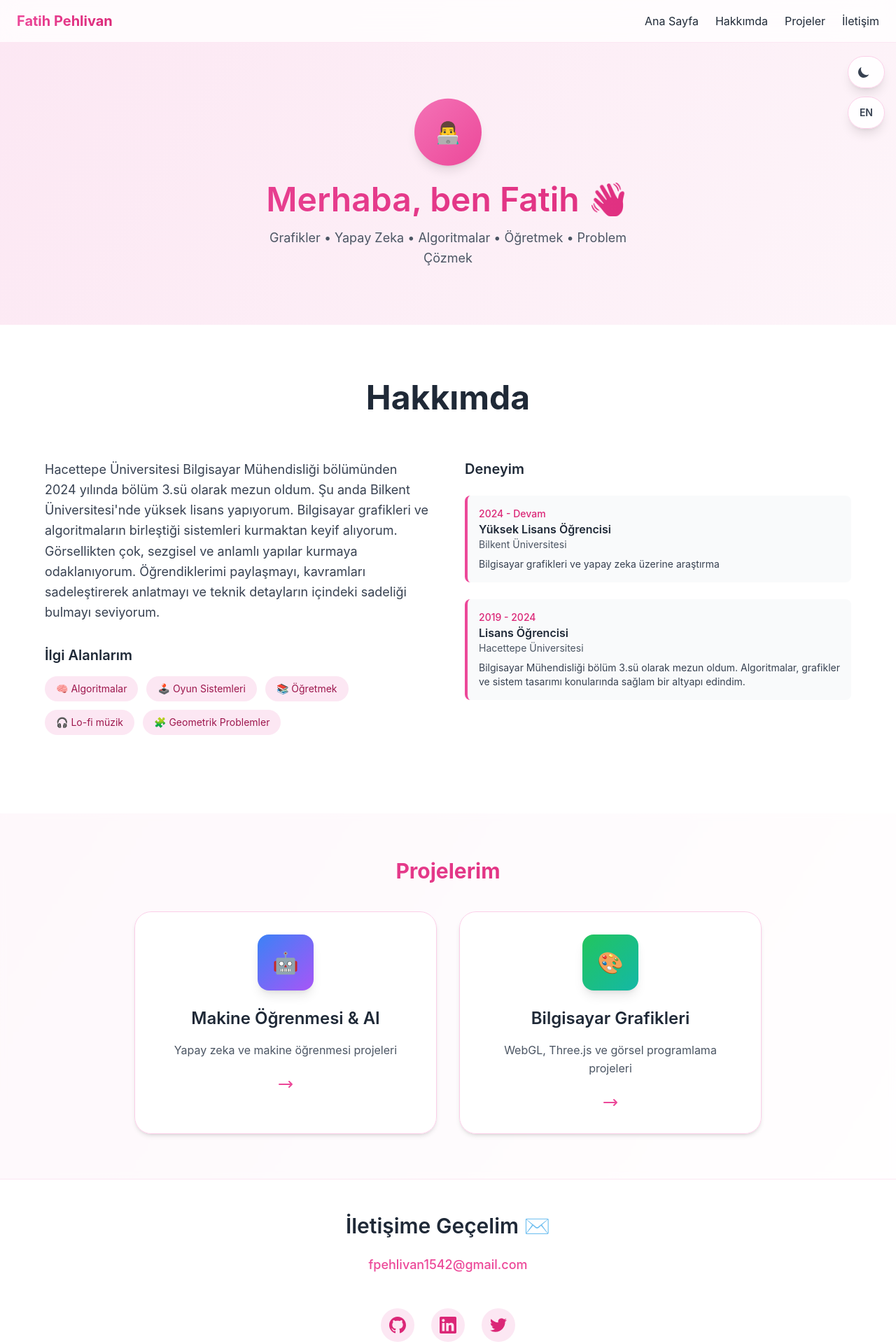
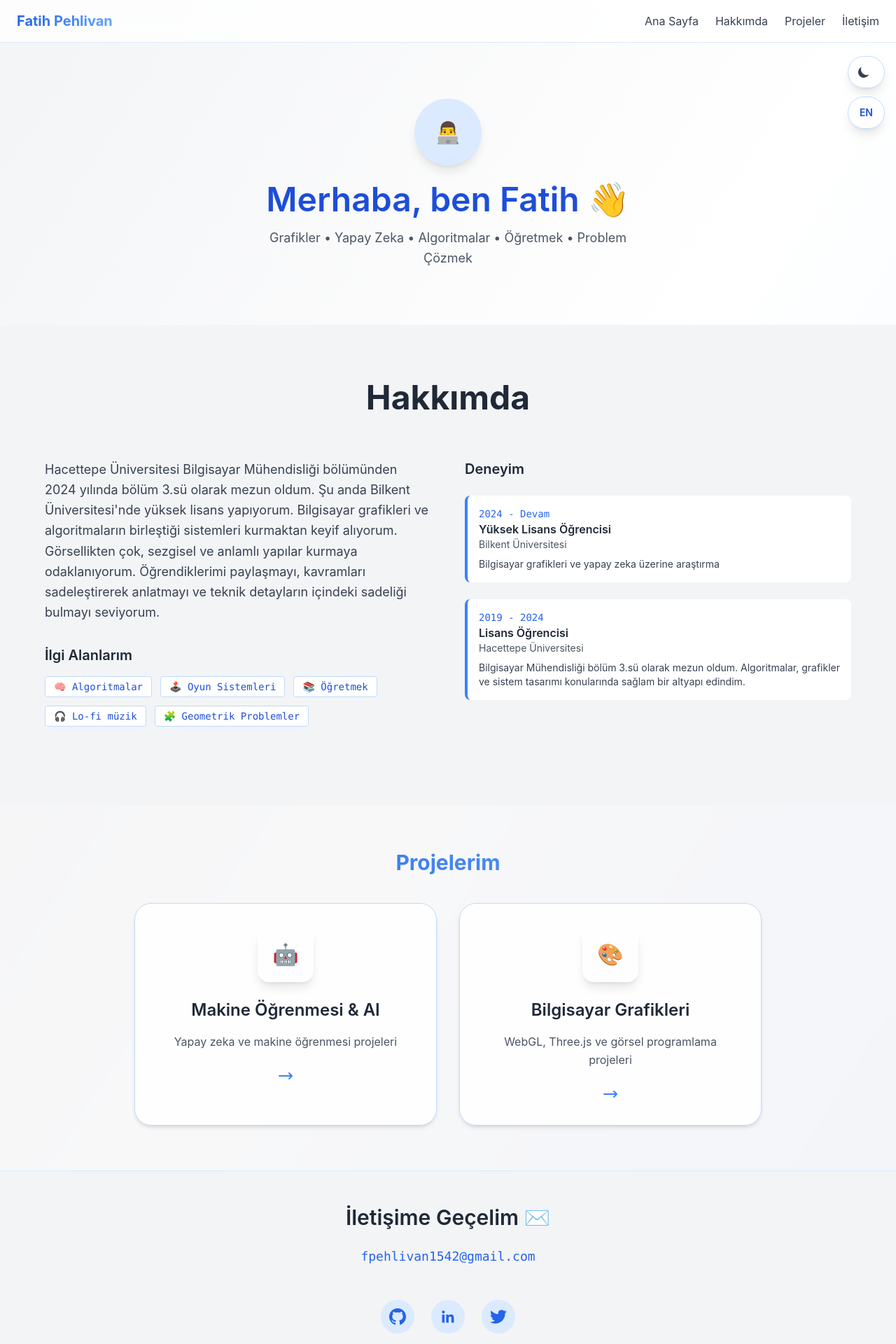
Before and after one commit to fatihpehlvan/fatihpehlvan.github.io, a React (Vite) app: page / in a window 1280 px wide. Shown: the top 1920 px of the page at 70% size. Built offline with nearby package versions, Linux system fonts and the light colour scheme; the HTML template or start-up script is replaced by a standard one.

Commit message:
change the colors

```diff
--- a/src/App.jsx
+++ b/src/App.jsx
@@ -126,8 +126,15 @@ function App() {
 
  return (
   <div className={isDark ? 'dark' : ''}>
-      <main className={`${isDark ? 'bg-gray-900' : 'bg-gradient-to-br from-pink-100 via-pink-50 to-white'} text-gray-800 dark:text-gray-100 min-h-screen transition-all duration-500`}>
-
+    <main
+      className={`
+        ${isDark
+          ? 'bg-gray-900'
+          : 'bg-gradient-to-br from-gray-100 via-white to-blue-50'}
+        text-gray-800 dark:text-gray-100
+        min-h-screen transition-colors duration-500
+      `}
+    >
       <SettingsPanel
         isDark={isDark}
         setIsDark={setIsDark}
@@ -144,10 +151,10 @@ function App() {
       <Projects isDark={isDark} t={t} isTurkish={isTurkish} />
 
       <Contact isDark={isDark} t={t} />
-
     </main>
   </div>
-  )
+);
+
 }
 
 export default App
--- a/src/components/About.jsx
+++ b/src/components/About.jsx
@@ -1,14 +1,13 @@
-// About.jsx - Detaylı ve farklı tasarım
 function About({ isDark, t }) {
   return (
     <section
       id="about"
       className={`py-20 px-6 ${
-        isDark ? 'bg-gray-800' : 'bg-white'
+        isDark ? 'bg-gray-900' : 'bg-gray-100'
       }`}
     >
       <div className="max-w-6xl mx-auto">
-        {/* Header */}
+        {/* Başlık */}
         <div className="text-center mb-16">
           <h2 className={`text-4xl md:text-5xl font-bold mb-4 ${
             isDark ? 'text-white' : 'text-gray-800'
@@ -18,15 +17,16 @@ function About({ isDark, t }) {
         </div>
 
         <div className="grid lg:grid-cols-2 gap-12 items-start">
-          {/* Sol taraf - Ana açıklama */}
+          {/* Sol taraf: Açıklama + İlgi Alanları */}
           <div>
+            {/* Açıklama */}
             <p className={`text-lg leading-relaxed mb-8 ${
               isDark ? 'text-gray-300' : 'text-gray-700'
             }`}>
               {t.about.text}
             </p>
 
-            {/* İlgi alanları */}
+            {/* İlgi Alanları */}
             <div className="mb-8">
               <h3 className={`text-xl font-semibold mb-4 ${
                 isDark ? 'text-white' : 'text-gray-800'
@@ -35,25 +35,22 @@ function About({ isDark, t }) {
               </h3>
               <div className="flex flex-wrap gap-3">
                 {t.about.interests.items.map((interest, index) => (
-                  <span
+                  <code
                     key={index}
-                    className={`px-4 py-2 rounded-full text-sm ${
+                    className={`text-sm font-mono px-3 py-1 rounded ${
                       isDark
-                        ? 'bg-gray-700 text-gray-300'
-                        : 'bg-pink-100 text-pink-800'
+                        ? 'bg-gray-800 text-green-300'
+                        : 'bg-white text-blue-700 border border-blue-200'
                     }`}
                   >
                     {interest}
-                  </span>
+                  </code>
                 ))}
               </div>
             </div>
           </div>
 
-          {/* Sağ taraf - Yetenekler ve deneyim */}
-
-
-            {/* Deneyim */}
+          {/* Sağ taraf: Deneyim */}
           <div>
             <h3 className={`text-xl font-semibold mb-6 ${
               isDark ? 'text-white' : 'text-gray-800'
@@ -66,12 +63,12 @@ function About({ isDark, t }) {
                   key={index}
                   className={`p-4 rounded-lg border-l-4 ${
                     isDark
-                        ? 'bg-gray-700 border-blue-500'
-                        : 'bg-gray-50 border-pink-500'
+                      ? 'bg-gray-800 border-green-500'
+                      : 'bg-white border-blue-500'
                   }`}
                 >
-                    <div className={`text-sm font-medium ${
-                      isDark ? 'text-blue-400' : 'text-pink-600'
+                  <div className={`text-sm font-mono ${
+                    isDark ? 'text-green-400' : 'text-blue-600'
                   }`}>
                     {item.period}
                   </div>
@@ -97,7 +94,7 @@ function About({ isDark, t }) {
         </div>
       </div>
     </section>
-  )
+  );
 }
 
-export default About
+export default About;
--- a/src/components/CategoryCard.jsx
+++ b/src/components/CategoryCard.jsx
@@ -2,32 +2,70 @@ export default function CategoryCard({ category, isDark, onClick }) {
   return (
     <div
       onClick={onClick}
-      className={`group p-8 ${isDark ? 'bg-gray-800/60 border-gray-700' : 'bg-white/90 border-pink-200'} backdrop-blur-sm rounded-3xl shadow-md border hover:shadow-2xl transition-all duration-300 transform hover:-translate-y-2 cursor-pointer relative`}
+      className={`group p-8 rounded-3xl shadow-md border cursor-pointer relative transform transition-all duration-300 hover:-translate-y-2 ${
+        isDark
+          ? 'bg-gray-800/60 border-gray-700'
+          : 'bg-white/90 border-blue-200'
+      } backdrop-blur-sm hover:shadow-xl`}
     >
-      {/* Gradient border effect */}
-      <div className={`absolute inset-0 bg-gradient-to-r ${category.color} rounded-3xl opacity-0 group-hover:opacity-20 transition-opacity duration-500 -z-10`}></div>
+      {/* Hover'da gradient efekti */}
+      <div
+        className={`absolute inset-0 bg-gradient-to-r ${category.color} rounded-3xl opacity-0 group-hover:opacity-10 transition-opacity duration-500 -z-10`}
+      ></div>
 
       <div className="relative text-center">
-        {/* Category Icon */}
-        <div className={`w-20 h-20 bg-gradient-to-br ${category.color} rounded-2xl flex items-center justify-center text-3xl mb-6 mx-auto group-hover:scale-110 group-hover:rotate-3 transition-all duration-500 shadow-lg`}>
+        {/* Kategori ikonu */}
+        <div
+          className={`w-20 h-20 rounded-2xl flex items-center justify-center text-3xl mb-6 mx-auto shadow-lg transition-all duration-300 ${
+            category.color
+          } group-hover:scale-105`}
+        >
           {category.icon}
         </div>
 
-        <h4 className={`text-2xl font-semibold mb-4 ${isDark ? 'text-gray-100 group-hover:text-purple-400' : 'text-gray-800 group-hover:text-pink-600'} transition-colors duration-300`}>
+        {/* Başlık */}
+        <h4
+          className={`text-2xl font-semibold mb-4 transition-colors duration-300 ${
+            isDark
+              ? 'text-gray-100 group-hover:text-green-400'
+              : 'text-gray-800 group-hover:text-blue-600'
+          }`}
+        >
           {category.title}
         </h4>
 
-        <p className={`${isDark ? 'text-gray-300 group-hover:text-gray-200' : 'text-gray-600 group-hover:text-gray-700'} leading-relaxed transition-colors duration-300`}>
+        {/* Açıklama */}
+        <p
+          className={`leading-relaxed transition-colors duration-300 ${
+            isDark
+              ? 'text-gray-300 group-hover:text-gray-200'
+              : 'text-gray-600 group-hover:text-gray-700'
+          }`}
+        >
           {category.desc}
         </p>
 
-        {/* Arrow Icon */}
-        <div className={`mt-6 ${isDark ? 'text-purple-400' : 'text-pink-500'} group-hover:translate-x-2 transition-transform duration-300`}>
-          <svg className="w-6 h-6 mx-auto" fill="none" stroke="currentColor" viewBox="0 0 24 24">
-            <path strokeLinecap="round" strokeLinejoin="round" strokeWidth={2} d="M17 8l4 4m0 0l-4 4m4-4H3" />
+        {/* Ok ikonu */}
+        <div
+          className={`mt-6 transition-transform duration-300 group-hover:translate-x-1 ${
+            isDark ? 'text-green-400' : 'text-blue-500'
+          }`}
+        >
+          <svg
+            className="w-6 h-6 mx-auto"
+            fill="none"
+            stroke="currentColor"
+            viewBox="0 0 24 24"
+          >
+            <path
+              strokeLinecap="round"
+              strokeLinejoin="round"
+              strokeWidth={2}
+              d="M17 8l4 4m0 0l-4 4m4-4H3"
+            />
           </svg>
         </div>
       </div>
     </div>
-  )
+  );
 }
--- a/src/components/Contact.jsx
+++ b/src/components/Contact.jsx
@@ -1,34 +1,50 @@
 export default function Contact({ isDark, t }) {
   return (
-    <footer id="contact" className={`px-6 py-12 ${isDark ? 'bg-gray-800 border-gray-700' : 'bg-white border-pink-100'} border-t transition-all duration-500`}>
+    <footer
+      id="contact"
+      className={`px-6 py-12 border-t transition-all duration-500 ${
+        isDark ? 'bg-gray-900 border-gray-700' : 'bg-gray-100 border-blue-100'
+      }`}
+    >
       <div className="max-w-4xl mx-auto">
-
-        {/* Main Contact Section */}
+        {/* Başlık ve mail */}
         <div className="text-center mb-12">
-          <h3 className={`text-3xl font-semibold mb-6 ${isDark ? 'text-gray-100' : 'text-gray-800'}`}>
+          <h3
+            className={`text-3xl font-semibold mb-6 ${
+              isDark ? 'text-gray-100' : 'text-gray-800'
+            }`}
+          >
             {t.contact.title}
           </h3>
 
           <a
             href={`mailto:${t.contact.email}`}
-            className={`inline-block ${isDark ? 'text-purple-400 hover:text-pink-400' : 'text-pink-500 hover:text-pink-600'} transition-colors duration-300 text-lg font-medium`}
+            className={`inline-block text-lg font-mono font-medium transition-colors duration-300 ${
+              isDark
+                ? 'text-green-400 hover:text-green-300'
+                : 'text-blue-600 hover:text-blue-700'
+            }`}
           >
             {t.contact.email}
           </a>
         </div>
 
-        {/* Social Links */}
+        {/* Sosyal Medya Bağlantıları */}
         <SocialLinks isDark={isDark} />
 
-        {/* Footer */}
-        <div className={`mt-8 pt-6 border-t ${isDark ? 'border-gray-700' : 'border-pink-100'} text-center`}>
-          <p className={`text-sm ${isDark ? 'text-gray-400' : 'text-gray-500'}`}>
+        {/* Footer yazısı */}
+        <div
+          className={`mt-8 pt-6 border-t text-center ${
+            isDark ? 'border-gray-700' : 'border-blue-100'
+          }`}
+        >
+          <p className={`text-sm ${isDark ? 'text-gray-400' : 'text-gray-600'}`}>
             {t.contact.footer}
           </p>
         </div>
       </div>
     </footer>
-  )
+  );
 }
 
 function SocialLinks({ isDark }) {
@@ -38,7 +54,7 @@ function SocialLinks({ isDark }) {
       url: 'https://github.com/fatihpehlivan',
       icon: (
         <svg className="w-6 h-6" fill="currentColor" viewBox="0 0 24 24">
-          <path d="M12 0c-6.626 0-12 5.373-12 12 0 5.302 3.438 9.8 8.207 11.387.599.111.793-.261.793-.577v-2.234c-3.338.726-4.033-1.416-4.033-1.416-.546-1.387-1.333-1.756-1.333-1.756-1.089-.745.083-.729.083-.729 1.205.084 1.839 1.237 1.839 1.237 1.07 1.834 2.807 1.304 3.492.997.107-.775.418-1.305.762-1.604-2.665-.305-5.467-1.334-5.467-5.931 0-1.311.469-2.381 1.236-3.221-.124-.303-.535-1.524.117-3.176 0 0 1.008-.322 3.301 1.23.957-.266 1.983-.399 3.003-.404 1.02.005 2.047.138 3.006.404 2.291-1.552 3.297-1.23 3.297-1.23.653 1.653.242 2.874.118 3.176.77.84 1.235 1.911 1.235 3.221 0 4.609-2.807 5.624-5.479 5.921.43.372.823 1.102.823 2.222v3.293c0 .319.192.694.801.576 4.765-1.589 8.199-6.086 8.199-11.386 0-6.627-5.373-12-12-12z"/>
+          <path d="M12 0C5.37 0 0 5.37 0 12c0 5.3 3.44 9.8 8.21 11.39.6.11.79-.26.79-.58v-2.23c-3.34.73-4.03-1.42-4.03-1.42-.55-1.39-1.34-1.76-1.34-1.76-1.09-.74.08-.73.08-.73 1.21.09 1.84 1.24 1.84 1.24 1.07 1.83 2.81 1.3 3.49.99.11-.78.42-1.31.76-1.6-2.67-.3-5.47-1.33-5.47-5.93 0-1.31.47-2.38 1.24-3.22-.13-.3-.54-1.52.12-3.17 0 0 1.01-.32 3.3 1.23a11.53 11.53 0 0 1 6.01 0c2.28-1.55 3.29-1.23 3.29-1.23.66 1.65.25 2.87.12 3.17.77.84 1.24 1.91 1.24 3.22 0 4.61-2.8 5.62-5.48 5.92.43.37.83 1.1.83 2.22v3.29c0 .32.19.7.8.58C20.56 21.8 24 17.3 24 12c0-6.63-5.37-12-12-12z" />
         </svg>
       )
     },
@@ -47,7 +63,7 @@ function SocialLinks({ isDark }) {
       url: 'https://linkedin.com/in/fatihpehlivan',
       icon: (
         <svg className="w-6 h-6" fill="currentColor" viewBox="0 0 24 24">
-          <path d="M20.447 20.452h-3.554v-5.569c0-1.328-.027-3.037-1.852-3.037-1.853 0-2.136 1.445-2.136 2.939v5.667H9.351V9h3.414v1.561h.046c.477-.9 1.637-1.85 3.37-1.85 3.601 0 4.267 2.37 4.267 5.455v6.286zM5.337 7.433c-1.144 0-2.063-.926-2.063-2.065 0-1.138.92-2.063 2.063-2.063 1.14 0 2.064.925 2.064 2.063 0 1.139-.925 2.065-2.064 2.065zm1.782 13.019H3.555V9h3.564v11.452zM22.225 0H1.771C.792 0 0 .774 0 1.729v20.542C0 23.227.792 24 1.771 24h20.451C23.2 24 24 23.227 24 22.271V1.729C24 .774 23.2 0 22.222 0h.003z"/>
+          <path d="M20.45 20.45h-3.55v-5.57c0-1.33-.03-3.04-1.85-3.04-1.85 0-2.14 1.45-2.14 2.94v5.67H9.35V9h3.41v1.56h.05c.47-.9 1.64-1.85 3.37-1.85 3.6 0 4.27 2.37 4.27 5.46v6.28zM5.34 7.43a2.06 2.06 0 1 1 0-4.13 2.06 2.06 0 0 1 0 4.13zM7.12 20.45H3.55V9h3.57v11.45z" />
         </svg>
       )
     },
@@ -56,11 +72,11 @@ function SocialLinks({ isDark }) {
       url: 'https://twitter.com/fatihpehlivan',
       icon: (
         <svg className="w-6 h-6" fill="currentColor" viewBox="0 0 24 24">
-          <path d="M23.953 4.57a10 10 0 01-2.825.775 4.958 4.958 0 002.163-2.723c-.951.555-2.005.959-3.127 1.184a4.92 4.92 0 00-8.384 4.482C7.69 8.095 4.067 6.13 1.64 3.162a4.822 4.822 0 00-.666 2.475c0 1.71.87 3.213 2.188 4.096a4.904 4.904 0 01-2.228-.616v.06a4.923 4.923 0 003.946 4.827 4.996 4.996 0 01-2.212.085 4.936 4.936 0 004.604 3.417 9.867 9.867 0 01-6.102 2.105c-.39 0-.779-.023-1.17-.067a13.995 13.995 0 007.557 2.209c9.053 0 13.998-7.496 13.998-13.985 0-.21 0-.42-.015-.63A9.935 9.935 0 0024 4.59z"/>
+          <path d="M24 4.57a10 10 0 0 1-2.83.78 4.94 4.94 0 0 0 2.16-2.72 9.86 9.86 0 0 1-3.13 1.19 4.92 4.92 0 0 0-8.39 4.49C7.69 8.1 4.06 6.13 1.64 3.16a4.92 4.92 0 0 0-.67 2.48c0 1.71.87 3.21 2.19 4.1a4.9 4.9 0 0 1-2.23-.62v.06a4.93 4.93 0 0 0 3.95 4.83 4.99 4.99 0 0 1-2.22.08 4.94 4.94 0 0 0 4.6 3.42A9.87 9.87 0 0 1 0 19.54a13.94 13.94 0 0 0 7.55 2.21c9.06 0 14-7.5 14-14v-.64A9.94 9.94 0 0 0 24 4.59z" />
         </svg>
       )
     }
-  ]
+  ];
 
   return (
     <div className="flex justify-center gap-6">
@@ -70,12 +86,16 @@ function SocialLinks({ isDark }) {
           href={link.url}
           target="_blank"
           rel="noopener noreferrer"
-          className={`p-3 rounded-full ${isDark ? 'bg-gray-700 text-gray-300 hover:text-purple-400 hover:bg-gray-600' : 'bg-pink-100 text-pink-600 hover:text-pink-700 hover:bg-pink-200'} transition-all duration-300 hover:scale-110`}
           title={link.name}
+          className={`p-3 rounded-full transition-all duration-300 hover:scale-110 ${
+            isDark
+              ? 'bg-gray-700 text-gray-300 hover:text-green-400 hover:bg-gray-600'
+              : 'bg-blue-100 text-blue-600 hover:text-blue-700 hover:bg-blue-200'
+          }`}
         >
           {link.icon}
         </a>
       ))}
     </div>
-  )
+  );
 }
--- a/src/components/Hero.jsx
+++ b/src/components/Hero.jsx
@@ -2,16 +2,28 @@ export default function Hero({ isDark, t }) {
   return (
     <section id="hero" className="text-center py-20 px-4 animate-fade-in">
       <div className="animate-float">
-        <div className={`w-24 h-24 bg-gradient-to-br ${isDark ? 'from-purple-500 to-pink-500' : 'from-pink-400 to-pink-500'} rounded-full mx-auto mb-6 flex items-center justify-center text-3xl shadow-lg transition-all duration-500`}>
+        <div className={`w-24 h-24 rounded-full mx-auto mb-6 flex items-center justify-center text-3xl shadow-lg transition-all duration-500 ${
+          isDark
+            ? 'bg-gray-800 text-green-400'
+            : 'bg-blue-100 text-blue-700'
+        }`}>
           👨‍💻
         </div>
       </div>
-      <h2 className={`text-5xl font-semibold mb-4 bg-gradient-to-r ${isDark ? 'from-purple-400 to-pink-400' : 'from-pink-500 to-pink-600'} bg-clip-text text-transparent`}>
+
+      <h2 className={`text-5xl font-semibold mb-4 ${
+        isDark
+          ? 'text-green-400'
+          : 'text-blue-700'
+      } transition-colors duration-500`}>
         {t.greeting}
       </h2>
-      <p className={`text-lg max-w-xl mx-auto ${isDark ? 'text-gray-300' : 'text-gray-600'} leading-relaxed transition-colors duration-500`}>
+
+      <p className={`text-lg max-w-xl mx-auto leading-relaxed transition-colors duration-500 ${
+        isDark ? 'text-gray-300' : 'text-gray-600'
+      }`}>
         {t.intro}
       </p>
     </section>
-  )
+  );
 }
--- a/src/components/Navbar.jsx
+++ b/src/components/Navbar.jsx
@@ -4,18 +4,25 @@ export default function Navbar({ isDark, t, scrollToSection }) {
   const [isMenuOpen, setIsMenuOpen] = useState(false)
 
   return (
-    <nav className={`flex justify-between items-center px-6 py-4 ${isDark ? 'bg-gray-800/80' : 'bg-white/80'} backdrop-blur-md sticky top-0 z-40 ${isDark ? 'border-gray-700' : 'border-pink-100'} border-b transition-all duration-500`}>
-      <h1 className={`text-xl font-bold bg-gradient-to-r ${isDark ? 'from-purple-400 to-pink-400' : 'from-pink-500 to-pink-600'} bg-clip-text text-transparent`}>
+    <nav className={`flex justify-between items-center px-6 py-4 sticky top-0 z-40 border-b backdrop-blur-md transition-all duration-500 ${
+      isDark ? 'bg-gray-900/80 border-gray-700' : 'bg-white/80 border-blue-100'
+    }`}>
+      {/* Başlık */}
+      <h1 className={`text-xl font-bold bg-gradient-to-r bg-clip-text text-transparent ${
+        isDark ? 'from-green-400 to-blue-400' : 'from-blue-600 to-blue-400'
+      }`}>
         {t.name}
       </h1>
 
-      {/* Desktop Menu */}
+      {/* Desktop Menü */}
       <ul className="hidden md:flex gap-6">
         {Object.entries(t.nav).map(([key, label]) => (
           <li key={key}>
             <button
               onClick={() => scrollToSection(key === 'home' ? 'hero' : key)}
-              className={`${isDark ? 'hover:text-purple-400' : 'hover:text-pink-500'} transition-colors duration-300 bg-transparent border-none cursor-pointer`}
+              className={`transition-colors duration-300 bg-transparent border-none cursor-pointer ${
+                isDark ? 'text-gray-300 hover:text-green-400' : 'text-gray-700 hover:text-blue-600'
+              }`}
             >
               {label}
             </button>
@@ -23,10 +30,12 @@ export default function Navbar({ isDark, t, scrollToSection }) {
         ))}
       </ul>
 
-      {/* Mobile Menu Button */}
+      {/* Mobile Menü Butonu */}
       <button
         onClick={() => setIsMenuOpen(!isMenuOpen)}
-        className={`md:hidden p-2 rounded-lg ${isDark ? 'text-gray-300 hover:bg-gray-700' : 'text-gray-700 hover:bg-pink-50'} transition-colors duration-300`}
+        className={`md:hidden p-2 rounded-lg transition-colors duration-300 ${
+          isDark ? 'text-gray-300 hover:bg-gray-700' : 'text-gray-700 hover:bg-blue-50'
+        }`}
       >
         <svg className="w-6 h-6" fill="none" stroke="currentColor" viewBox="0 0 24 24">
           {isMenuOpen ? (
@@ -37,9 +46,11 @@ export default function Navbar({ isDark, t, scrollToSection }) {
         </svg>
       </button>
 
-      {/* Mobile Menu */}
+      {/* Mobile Menü */}
       {isMenuOpen && (
-        <div className={`absolute top-full left-0 right-0 ${isDark ? 'bg-gray-800/95' : 'bg-white/95'} backdrop-blur-md border-t ${isDark ? 'border-gray-700' : 'border-pink-100'} md:hidden`}>
+        <div className={`absolute top-full left-0 right-0 md:hidden backdrop-blur-md border-t ${
+          isDark ? 'bg-gray-900/95 border-gray-700' : 'bg-white/95 border-blue-100'
+        }`}>
           <ul className="flex flex-col py-4">
             {Object.entries(t.nav).map(([key, label]) => (
               <li key={key}>
@@ -48,7 +59,9 @@ export default function Navbar({ isDark, t, scrollToSection }) {
                     scrollToSection(key === 'home' ? 'hero' : key)
                     setIsMenuOpen(false)
                   }}
-                  className={`w-full text-left px-6 py-3 ${isDark ? 'hover:text-purple-400 hover:bg-gray-700/50' : 'hover:text-pink-500 hover:bg-pink-50'} transition-colors duration-300 bg-transparent border-none cursor-pointer`}
+                  className={`w-full text-left px-6 py-3 transition-colors duration-300 bg-transparent border-none cursor-pointer ${
+                    isDark ? 'text-gray-300 hover:text-green-400 hover:bg-gray-700/50' : 'text-gray-700 hover:text-blue-600 hover:bg-blue-50'
+                  }`}
                 >
                   {label}
                 </button>
--- a/src/components/Projects.jsx
+++ b/src/components/Projects.jsx
@@ -13,9 +13,13 @@ export default function Projects({ isDark, t, isTurkish }) {
   // Kategori görünümü
   if (!selectedCategory) {
     return (
-      <section id="projects" className={`px-6 py-16 ${isDark ? 'bg-gray-900/60' : 'bg-white/60'} backdrop-blur-sm transition-all duration-500`}>
+      <section id="projects" className={`px-6 py-16 backdrop-blur-sm transition-all duration-500 ${
+        isDark ? 'bg-gray-900/60' : 'bg-gray-100/60'
+      }`}>
         <div className="max-w-6xl mx-auto">
-          <h3 className={`text-3xl font-bold mb-10 text-center bg-gradient-to-r ${isDark ? 'from-purple-400 to-pink-400' : 'from-pink-500 to-pink-600'} bg-clip-text text-transparent`}>
+          <h3 className={`text-3xl font-bold mb-10 text-center bg-gradient-to-r bg-clip-text text-transparent ${
+            isDark ? 'from-green-400 to-blue-400' : 'from-blue-600 to-blue-400'
+          }`}>
             {t.projects.title}
           </h3>
 
@@ -39,12 +43,18 @@ export default function Projects({ isDark, t, isTurkish }) {
   const currentCategory = categories.find(cat => cat.id === selectedCategory)
 
   return (
-    <section id="projects" className={`px-6 py-16 ${isDark ? 'bg-gray-900/60' : 'bg-white/60'} backdrop-blur-sm transition-all duration-500`}>
+    <section id="projects" className={`px-6 py-16 backdrop-blur-sm transition-all duration-500 ${
+      isDark ? 'bg-gray-900/60' : 'bg-gray-100/60'
+    }`}>
       <div className="max-w-6xl mx-auto">
-        {/* Back Button */}
+        {/* Geri Butonu */}
         <button
           onClick={() => setSelectedCategory(null)}
-          className={`mb-8 flex items-center gap-2 px-4 py-2 rounded-full ${isDark ? 'bg-gray-700 text-gray-300 hover:bg-gray-600' : 'bg-pink-100 text-pink-600 hover:bg-pink-200'} transition-all duration-300 cursor-pointer`}
+          className={`mb-8 flex items-center gap-2 px-4 py-2 rounded-full transition-all duration-300 cursor-pointer ${
+            isDark
+              ? 'bg-gray-700 text-gray-300 hover:bg-gray-600'
+              : 'bg-blue-100 text-blue-600 hover:bg-blue-200'
+          }`}
         >
           <svg className="w-4 h-4" fill="none" stroke="currentColor" viewBox="0 0 24 24">
             <path strokeLinecap="round" strokeLinejoin="round" strokeWidth={2} d="M15 19l-7-7 7-7" />
--- a/src/components/SettingsPanel.jsx
+++ b/src/components/SettingsPanel.jsx
@@ -4,7 +4,11 @@ export default function SettingsPanel({ isDark, setIsDark, isTurkish, setIsTurki
       {/* Dark Mode Toggle */}
       <button
         onClick={() => setIsDark(!isDark)}
-        className={`p-3 rounded-full ${isDark ? 'bg-gray-800 text-yellow-400' : 'bg-white/90 text-gray-700'} backdrop-blur-md border ${isDark ? 'border-gray-700' : 'border-pink-200'} hover:scale-110 transition-all duration-300 shadow-lg`}
+        className={`p-3 rounded-full backdrop-blur-md hover:scale-110 transition-all duration-300 shadow-lg ${
+          isDark
+            ? 'bg-gray-800 text-yellow-400 border border-gray-700'
+            : 'bg-white/90 text-gray-700 border border-blue-200'
+        }`}
         title={isDark ? "Light Mode" : "Dark Mode"}
       >
         {isDark ? (
@@ -21,7 +25,11 @@ export default function SettingsPanel({ isDark, setIsDark, isTurkish, setIsTurki
       {/* Language Toggle */}
       <button
         onClick={() => setIsTurkish(!isTurkish)}
-        className={`px-4 py-3 rounded-full ${isDark ? 'bg-gray-800 text-blue-400' : 'bg-white/90 text-gray-700'} backdrop-blur-md border ${isDark ? 'border-gray-700' : 'border-pink-200'} hover:scale-110 transition-all duration-300 shadow-lg font-semibold text-sm`}
+        className={`px-4 py-3 rounded-full font-semibold text-sm backdrop-blur-md hover:scale-110 transition-all duration-300 shadow-lg ${
+          isDark
+            ? 'bg-gray-800 text-blue-400 border border-gray-700'
+            : 'bg-white/90 text-blue-700 border border-blue-200'
+        }`}
         title={isTurkish ? "Switch to English" : "Türkçe'ye Geç"}
       >
         {isTurkish ? "EN" : "TR"}
```
Also changed, not shown: src/components/ProjectButton.jsx (+9 -7 lines), src/components/ProjectCard.jsx (+55 -23 lines). Lines whose indentation alone changed are shown as unchanged.
